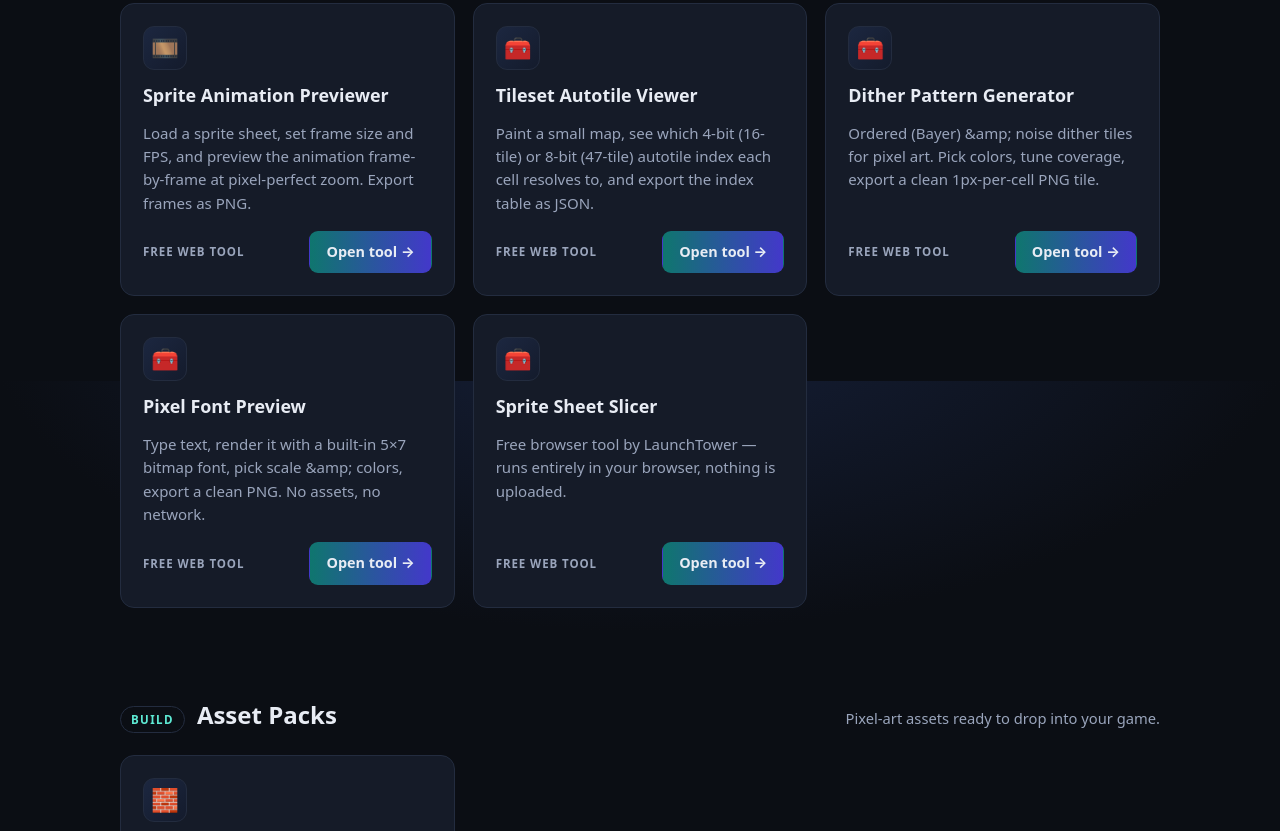
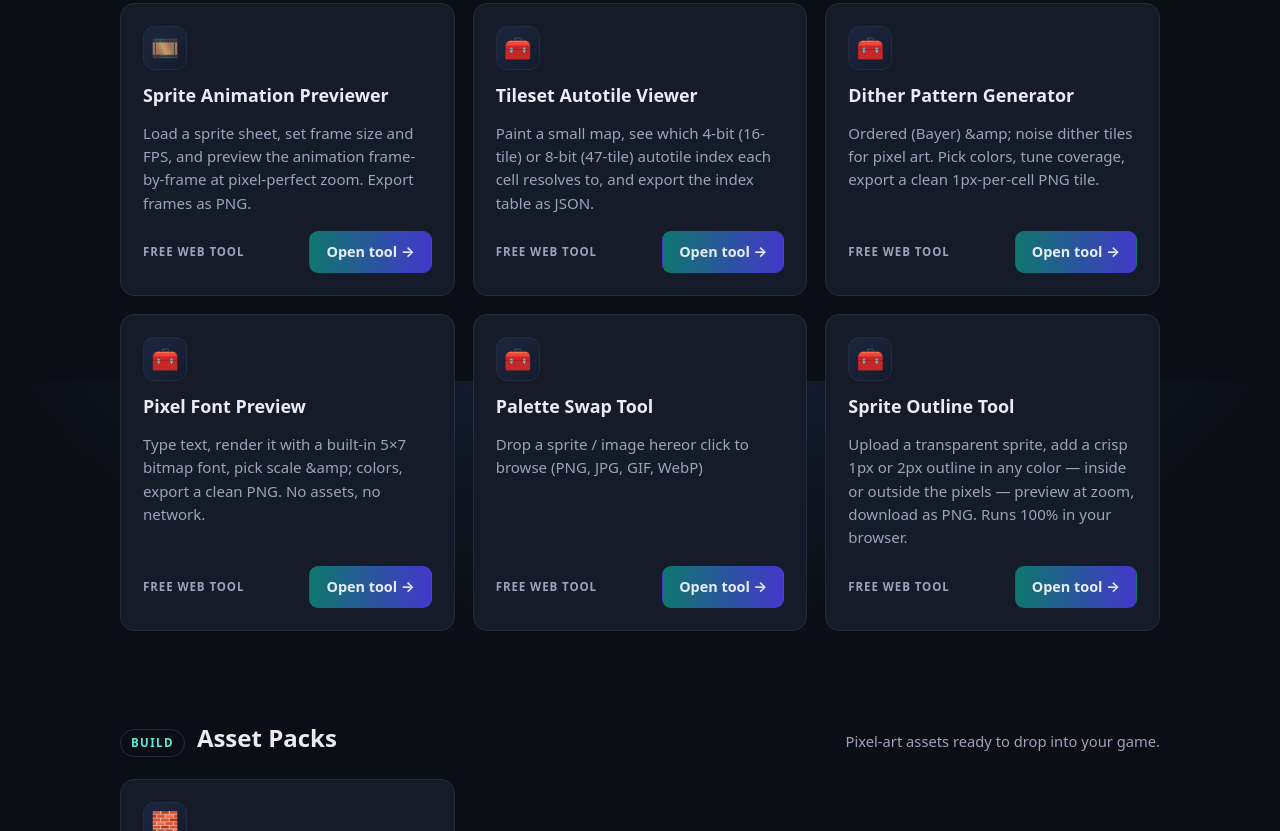
Before and after one commit to pennypenguinapp-beep/pennypenguinapp-beep.github.io, a plain HTML site: page index.html in a window 1280 px wide. Shown: the part 1219-2050 px from the top of the page. Drawn offline with Linux system fonts and the light colour scheme.

Commit message:
add file

```diff
--- a/index.html
+++ b/index.html
@@ -145,7 +145,7 @@
       </div>
       <div class="card">
         <div class="icon">🌊</div>
-        <h3>Star Drift</h3>
+        <h3>Neon Cascade</h3>
         <p>Pop the glowing blocks before they escape. Tight controls, satisfying flow, runs anywhere.</p>
         <div class="row">
           <span class="badge">Browser game</span>
@@ -227,11 +227,20 @@
       </div>
       <div class="card">
         <div class="icon">🧰</div>
-        <h3>Sprite Sheet Slicer</h3>
-        <p>Free browser tool by LaunchTower — runs entirely in your browser, nothing is uploaded.</p>
+        <h3>Palette Swap Tool</h3>
+        <p>Drop a sprite / image hereor click to browse (PNG, JPG, GIF, WebP)</p>
         <div class="row">
           <span class="badge">Free web tool</span>
           <a class="btn primary" href="https://pennypenguinapp-beep.github.io/launchtower-palette-swap/" target="_blank" rel="noopener">Open tool &rarr;</a>
+        </div>
+      </div>
+      <div class="card">
+        <div class="icon">🧰</div>
+        <h3>Sprite Outline Tool</h3>
+        <p>Upload a transparent sprite, add a crisp 1px or 2px outline in any color — inside or outside the pixels — preview at zoom, download as PNG. Runs 100% in your browser.</p>
+        <div class="row">
+          <span class="badge">Free web tool</span>
+          <a class="btn primary" href="https://pennypenguinapp-beep.github.io/launchtower-sprite-outline/" target="_blank" rel="noopener">Open tool &rarr;</a>
         </div>
       </div>
     </div>
```
